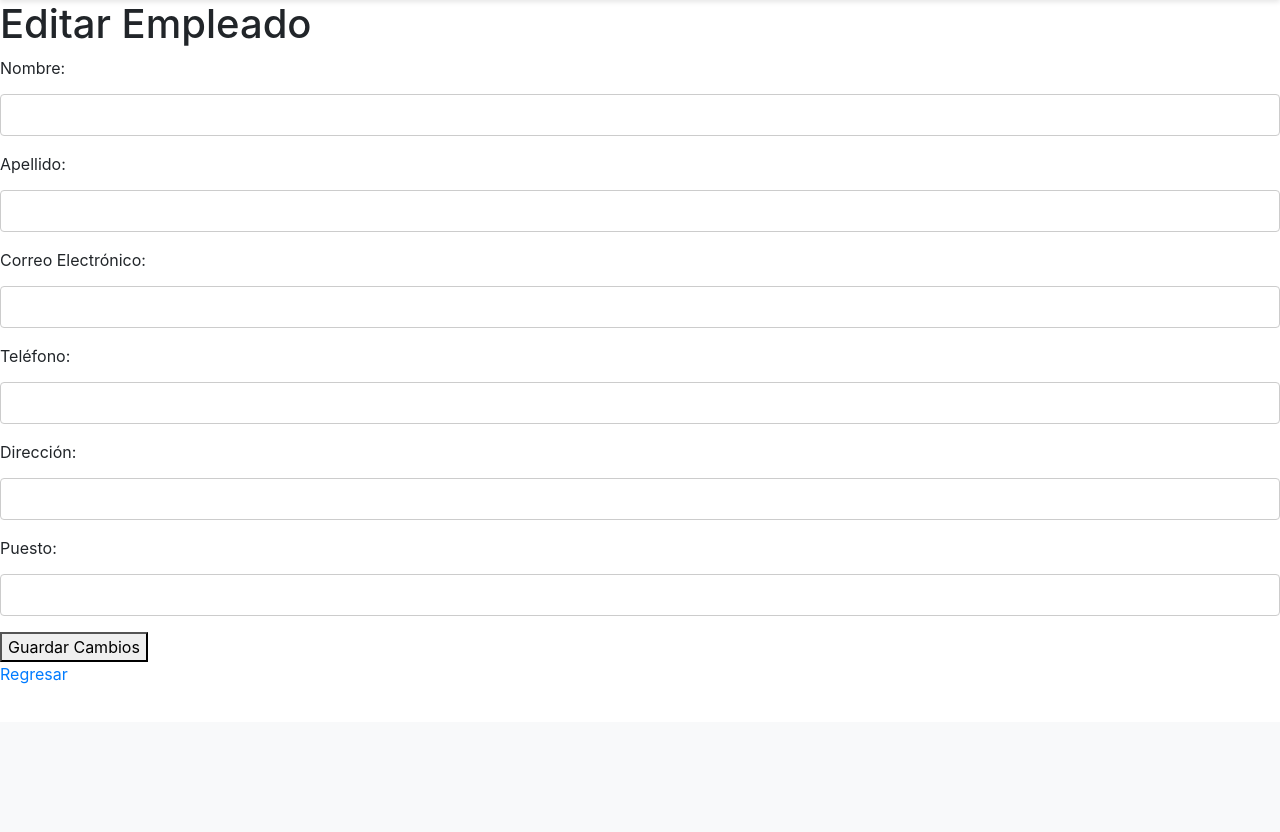
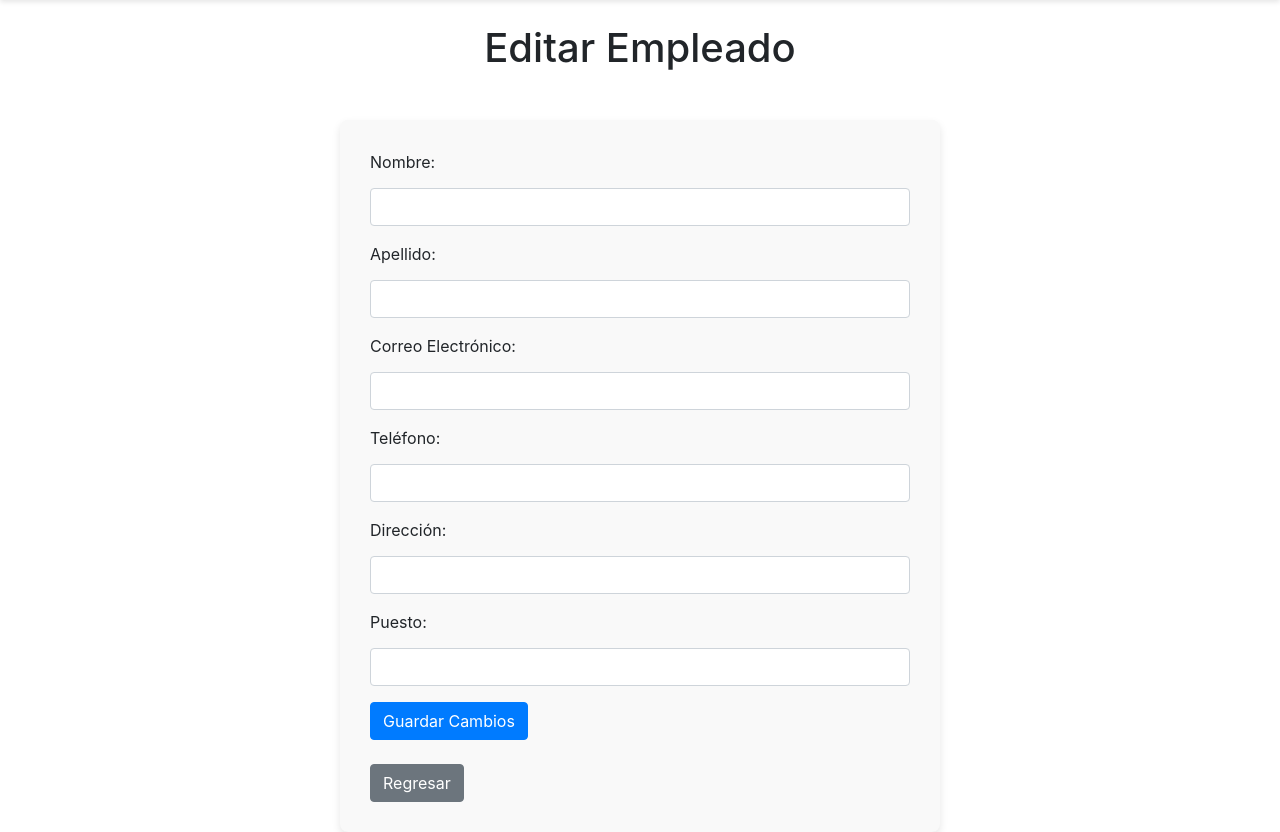
Before and after one commit to EricksonSaurio/DMM, a Django app: template directora/templates/directora/editar_empleado.html in a window 1280 px wide. Shown: the part 78-910 px from the top of the page. Before the commit the page ends 762 px from the top, so only its background shows below. Run offline with Django 5.2, Linux system fonts and the light colour scheme; the template is opened without the code that fills it, so the values that code supplies are empty; some libraries are stand-ins or nearby versions.

Commit message:
"Se arreglan los estilos en editar empleado"

```diff
--- a/directora/templates/directora/editar_empleado.html
+++ b/directora/templates/directora/editar_empleado.html
@@ -53,37 +53,38 @@
             </div>
         </nav>
     </header>
-    <h1>Editar Empleado</h1>
-    <form action="/eliminar_empleado" method="POST">
-        <div>
+    <h1 class="text-center my-4">Editar Empleado</h1>
+    <form action="/eliminar_empleado" method="POST" class="container mt-5">
+        <div class="form-group">
             <label for="nombre">Nombre:</label>
-            <input type="text" id="nombre" name="nombre" required>
+            <input type="text" id="nombre" name="nombre" class="form-control" required>
+        </div>
+        <div class="form-group">
+            <label for="apellido">Apellido:</label>
+            <input type="text" id="apellido" name="apellido" class="form-control" required>
+        </div>
+        <div class="form-group">
+            <label for="email">Correo Electrónico:</label>
+            <input type="email" id="email" name="email" class="form-control" required>
+        </div>
+        <div class="form-group">
+            <label for="telefono">Teléfono:</label>
+            <input type="tel" id="telefono" name="telefono" class="form-control" required>
+        </div>
+        <div class="form-group">
+            <label for="direccion">Dirección:</label>
+            <input type="text" id="direccion" name="direccion" class="form-control" required>
+        </div>
+        <div class="form-group">
+            <label for="puesto">Puesto:</label>
+            <input type="text" id="puesto" name="puesto" class="form-control" required>
         </div>
         <div>
-            <label for="apellido">Apellido:</label>
-            <input type="text" id="apellido" name="apellido" required>
+            <button type="submit" class="btn btn-primary">Guardar Cambios</button>
         </div>
+        <br>
         <div>
-            <label for="email">Correo Electrónico:</label>
-            <input type="email" id="email" name="email" required>
-        </div>
-        <div>
-            <label for="telefono">Teléfono:</label>
-            <input type="tel" id="telefono" name="telefono" required>
-        </div>
-        <div>
-            <label for="direccion">Dirección:</label>
-            <input type="text" id="direccion" name="direccion" required>
-        </div>
-        <div>
-            <label for="puesto">Puesto:</label>
-            <input type="text" id="puesto" name="puesto" required>
-        </div>
-        <div>
-            <button type="submit" class>Guardar Cambios</button>
-        </div>
-        <div>
-            <a href="{% url 'empleados' %}">Regresar</a>
+            <a href="{% url 'empleados' %}" class="btn btn-secondary">Regresar</a>
         </div>
     </form>
 </body>
```
